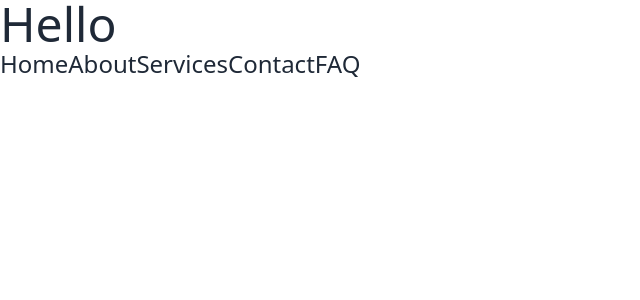
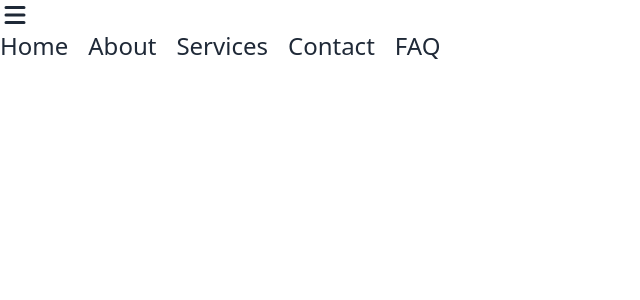
Before and after one commit to Imamasharmeen/price-option-project, a React (Vite) app: page / in a window 1280 px wide. Shown: the top 300 px of the page, without its empty margins (0-640 px from the left). Built offline with nearby package versions, Linux system fonts and the light colour scheme.

Commit message:
Added Navber

```diff
--- a/package.json
+++ b/package.json
@@ -10,8 +10,10 @@
     "preview": "vite preview"
   },
   "dependencies": {
+    "prop-types": "^15.8.1",
     "react": "^18.3.1",
-    "react-dom": "^18.3.1"
+    "react-dom": "^18.3.1",
+    "react-icons": "^5.3.0"
   },
   "devDependencies": {
     "@eslint/js": "^9.13.0",
--- a/src/App.jsx
+++ b/src/App.jsx
@@ -4,7 +4,6 @@ import NavBar from './components/NavBer/Navber'
 export default function App() {
   return (
     <div>
-      <h className="text-5xl">Hello</h>
       <NavBar></NavBar>
     </div>
   )
--- a/src/components/NavBer/Navber.jsx
+++ b/src/components/NavBer/Navber.jsx
@@ -1,4 +1,5 @@
 import Link from "./Link";
+import { HiMenu } from "react-icons/hi";
 
 
 export default function NavBar() {
@@ -12,11 +13,11 @@ export default function NavBar() {
 
   return (
     <nav>
-        <ul className="flex text-base">
+        <HiMenu className="text-3xl"/>
+        <ul className="flex gap-5 text-sm md:text-base lg:text-xl">
             {
                 routes.map(route=>
                 <Link key={route.id} route={route}></Link>)
-
             }
 
       </ul>
```
Also changed, not shown: src/components/NavBer/Link.jsx (+7 -2 lines), 1 other file (tests, documents, lock files or other folders).
